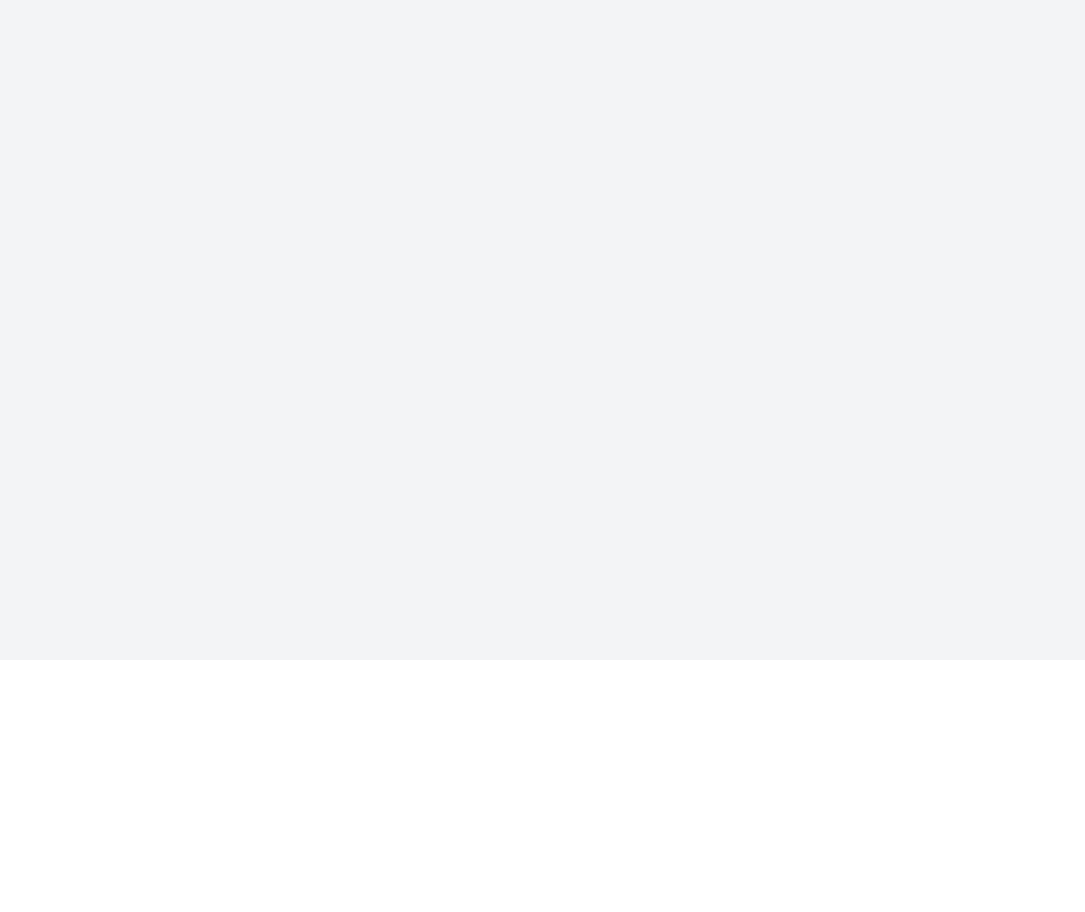
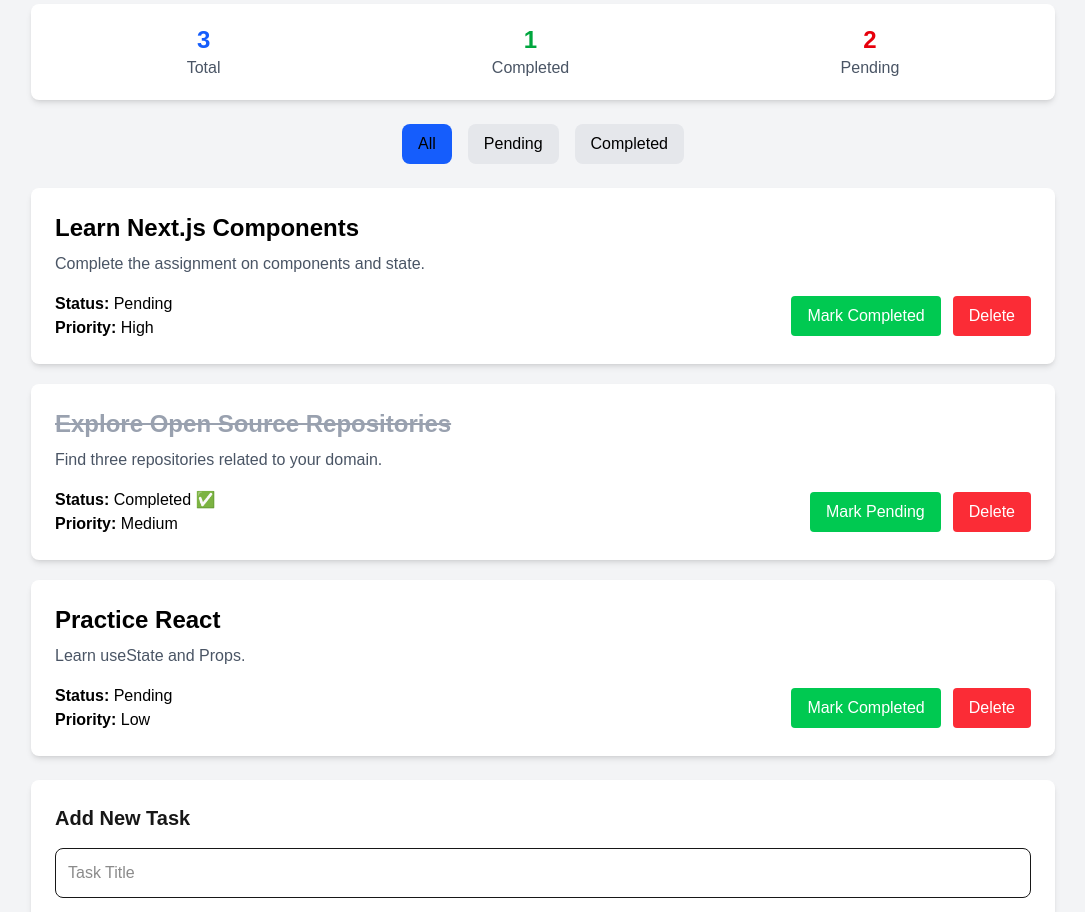
Before and after one commit to soham598-12/Task-Manager, a Next.js app: page / in a window 1280 px wide. Shown: the part 140-1052 px from the top of the page, without its empty margins (97-1182 px from the left). Before the commit the page ends 800 px from the top, so only its background shows below. Built offline with nearby package versions, Linux system fonts and the light colour scheme.

Commit message:
Done feqw changes

```diff
--- a/app/page.tsx
+++ b/app/page.tsx
@@ -1,9 +1,94 @@
+"use client";
+
+import { useEffect, useState } from "react";
+
 import Header from "@/components/Header";
+import TaskStats from "@/components/TaskStats";
+import FilterButtons from "@/components/FilterButtons";
+import TaskList from "@/components/TaskList";
+import TaskForm from "@/components/TaskForm";
+
+import { tasks as initialTasks } from "@/data/tasks";
 
 export default function Home() {
+  const [tasks, setTasks] = useState(initialTasks);
+  const [activeFilter, setActiveFilter] = useState("All");
+
+  useEffect(() => {
+    const savedTasks = localStorage.getItem("tasks");
+
+    if (savedTasks) {
+      setTasks(JSON.parse(savedTasks));
+    }
+  }, []);
+
+  useEffect(() => {
+    localStorage.setItem("tasks", JSON.stringify(tasks));
+  }, [tasks]);
+
+  const addTask = (
+    title: string,
+    description: string,
+    priority: string
+  ) => {
+    const newTask = {
+      id: Date.now(),
+      title,
+      description,
+      completed: false,
+      priority,
+    };
+
+    setTasks([...tasks, newTask]);
+  };
+
+  const toggleTask = (id: number) => {
+    setTasks(
+      tasks.map((task) =>
+        task.id === id
+          ? { ...task, completed: !task.completed }
+          : task
+      )
+    );
+  };
+
+  const deleteTask = (id: number) => {
+    setTasks(tasks.filter((task) => task.id !== id));
+  };
+
+  const filteredTasks =
+    activeFilter === "All"
+      ? tasks
+      : activeFilter === "Completed"
+      ? tasks.filter((task) => task.completed)
+      : tasks.filter((task) => !task.completed);
+
   return (
-    <main className="min-h-screen bg-gray-100 p-8">
-      <Header />
+    <main className="min-h-screen bg-gray-100 py-10 px-4">
+      <div className="max-w-5xl mx-auto">
+
+        <Header />
+
+        <TaskStats
+          total={tasks.length}
+          completed={tasks.filter((task) => task.completed).length}
+          pending={tasks.filter((task) => !task.completed).length}
+        />
+
+        <FilterButtons
+          activeFilter={activeFilter}
+          onFilterChange={setActiveFilter}
+        />
+
+        <TaskList
+          tasks={filteredTasks}
+          onToggle={toggleTask}
+          onDelete={deleteTask}
+        />
+
+        <TaskForm onAddTask={addTask} />
+
+      </div>
     </main>
   );
 }
--- a/components/FilterButtons.tsx
+++ b/components/FilterButtons.tsx
@@ -13,8 +13,8 @@ export default function FilterButtons({
         onClick={() => onFilterChange("All")}
         className={`px-4 py-2 rounded-lg font-medium ${
           activeFilter === "All"
-            ? "bg-blue-600 text-white"
-            : "bg-gray-200 hover:bg-gray-300"
+            ? "bg-blue-600 text-black"
+            : "bg-gray-200 hover:bg-gray-300 text-black"
         }`}
       >
         All
@@ -24,8 +24,8 @@ export default function FilterButtons({
         onClick={() => onFilterChange("Pending")}
         className={`px-4 py-2 rounded-lg font-medium ${
           activeFilter === "Pending"
-            ? "bg-blue-600 text-white"
-            : "bg-gray-200 hover:bg-gray-300"
+            ? "bg-blue-600 text-black"
+            : "bg-gray-200 hover:bg-gray-300 text-black"
         }`}
       >
         Pending
@@ -35,8 +35,8 @@ export default function FilterButtons({
         onClick={() => onFilterChange("Completed")}
         className={`px-4 py-2 rounded-lg font-medium ${
           activeFilter === "Completed"
-            ? "bg-blue-600 text-white"
-            : "bg-gray-200 hover:bg-gray-300"
+            ? "bg-blue-600 text-black"
+            : "bg-gray-200 hover:bg-gray-300 text-black"
         }`}
       >
         Completed
--- a/components/TaskCard.tsx
+++ b/components/TaskCard.tsx
@@ -37,14 +37,14 @@ export default function TaskCard({
       <div className="mt-4 flex justify-between items-center">
 
         <div>
-          <p>
-            <strong>Status:</strong>{" "}
-            {completed ? "Completed ✅" : "Pending"}
-          </p>
+          <p className="text-black">
+  <strong>Status:</strong>{" "}
+  {completed ? "Completed ✅" : "Pending"}
+</p>
 
-          <p>
-            <strong>Priority:</strong> {priority}
-          </p>
+<p className="text-black">
+  <strong>Priority:</strong> {priority}
+</p>
         </div>
 
         <div className="flex gap-3">
--- a/components/TaskForm.tsx
+++ b/components/TaskForm.tsx
@@ -29,9 +29,7 @@ export default function TaskForm({ onAddTask }: TaskFormProps) {
 
   return (
     <div className="bg-white rounded-lg shadow-md p-6 mt-6">
-      <h2 className="text-2xl font-bold text-black mb-4">
-  Add New Task
-</h2>
+      <h2 className="text-xl font-bold mb-4">Add New Task</h2>
 
       <form onSubmit={handleSubmit} className="space-y-4">
 
@@ -40,20 +38,20 @@ export default function TaskForm({ onAddTask }: TaskFormProps) {
           placeholder="Task Title"
           value={title}
           onChange={(e) => setTitle(e.target.value)}
-  className="w-full border rounded-lg p-3 text-black placeholder:text-gray-500"
+          className="w-full border rounded-lg p-3"
         />
 
         <textarea
           placeholder="Task Description"
           value={description}
           onChange={(e) => setDescription(e.target.value)}
-  className="w-full border rounded-lg p-3 text-black placeholder:text-gray-500"
+          className="w-full border rounded-lg p-3"
         />
 
         <select
           value={priority}
           onChange={(e) => setPriority(e.target.value)}
-  className="w-full border rounded-lg p-3 text-black"
+          className="w-full border rounded-lg p-3"
         >
           <option>High</option>
           <option>Medium</option>
```
Lines whose indentation alone changed are shown as unchanged.
